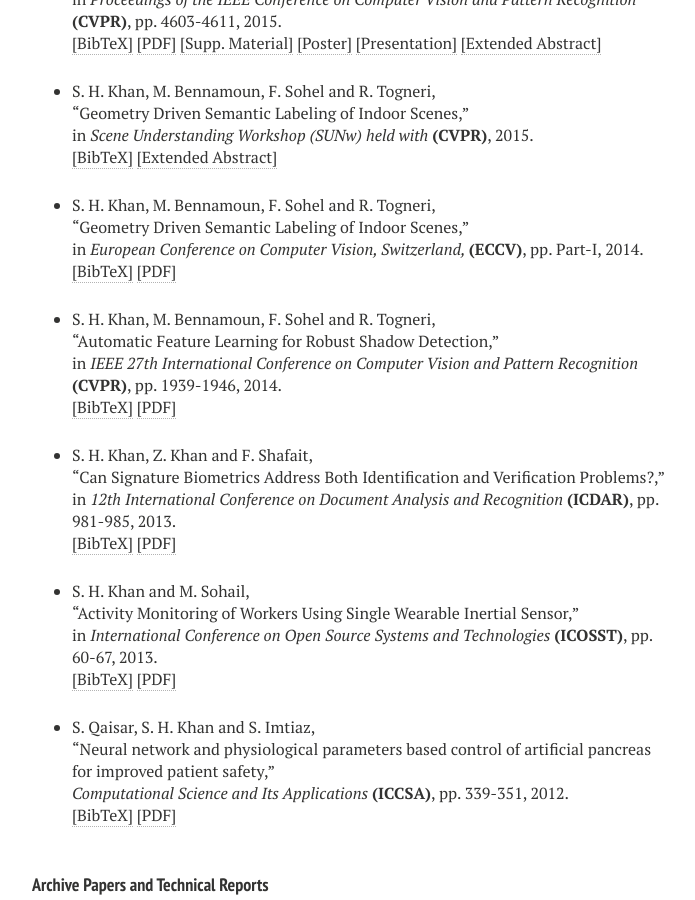
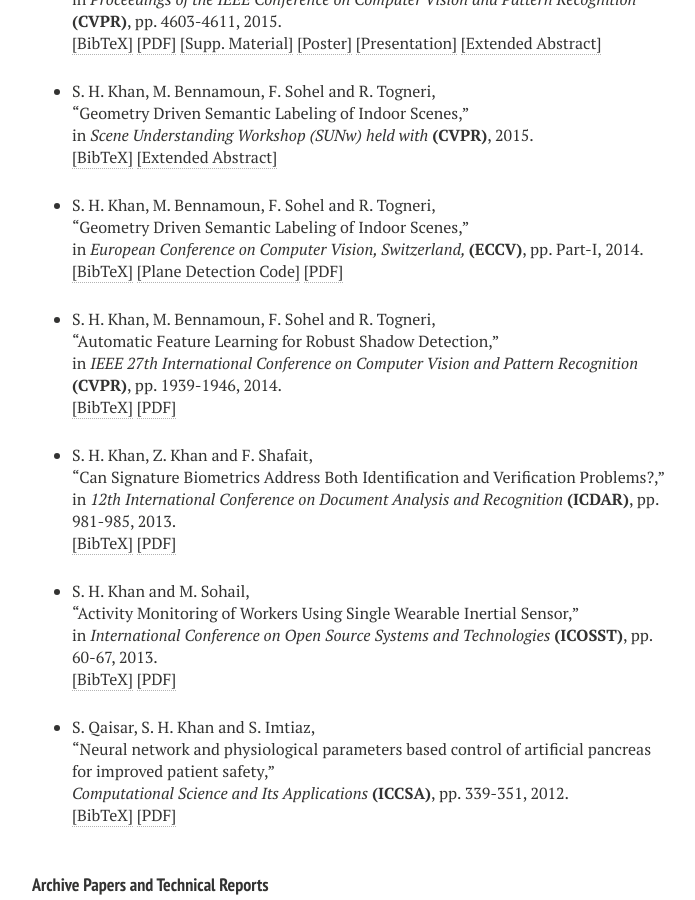
Before and after one commit to awaisrauf/salman-h-khan.github.io, a Jekyll site: the page built from publications.md, in a window 1280 px wide and 900 px high, scrolled down 1507 px. Shown: the whole window, without its empty margins (288-983 px from the left). Built offline with Jekyll 4.4.1, drawn with Linux system fonts in a browser that asks for light colours; nearby versions of some CDN libraries.

Commit message:
Update publications.html

```diff
--- a/_layouts/publications.html
+++ b/_layouts/publications.html
@@ -440,6 +440,7 @@
 
 <br />
 <a href="javascript:toggleBibtex('khan2014geometry')">[BibTeX]</a>
+<a href="../codes/PlnDet_ECCV14.zip">[Plane Detection Code]</a>
 <a href="../papers/ECCV14.pdf">[PDF]</a>
 
 </p>
```
